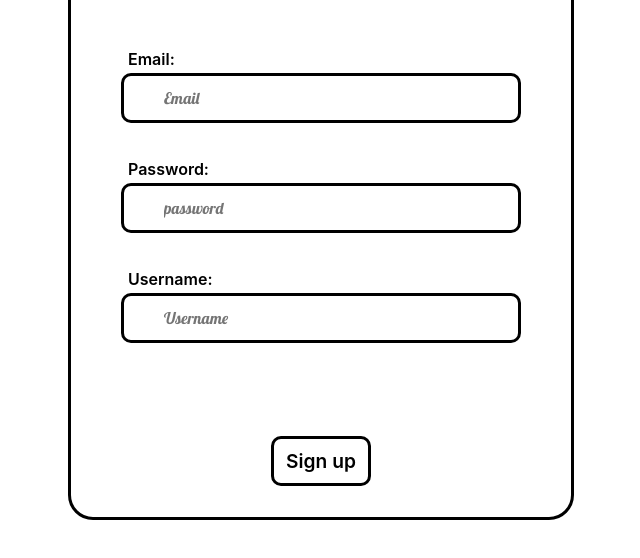
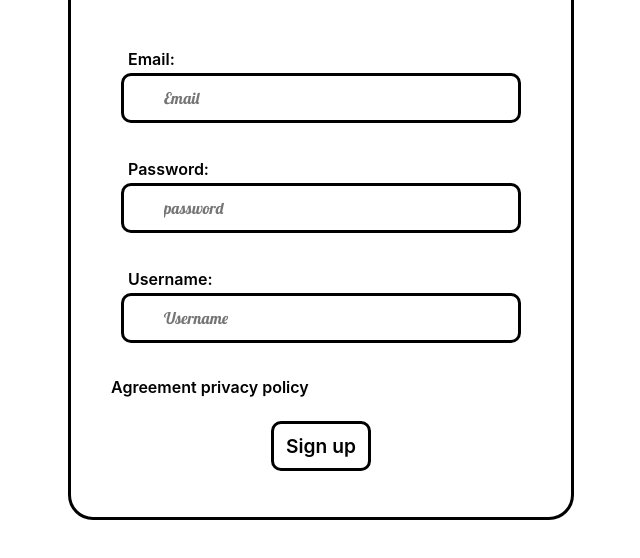
Before and after one commit to st4rgaz3r1010/final-project-web, a plain HTML site: page signup.html in a window 1280 px wide. Shown: the part 114-672 px from the top of the page, without its empty margins (319-959 px from the left). Drawn offline with Linux system fonts and the light colour scheme.

Commit message:
Add files via upload

```diff
--- a/signup.html
+++ b/signup.html
@@ -26,7 +26,8 @@
                     &nbsp;<p class="labelization1">Username:</p>
                 </div>
                 <input type="text" placeholder="Username">
-                <button class="btn" name="daftar"><a href="dashboard.html">Sign up</a></button>
+                &nbsp;<p class="labelization1">Agreement privacy policy</p>
+                <a href="dashboard.html"><button class="btn" name="daftar">Sign up</button></a>
             </form>
         </div>
     </div>
--- a/style_5.css
+++ b/style_5.css
@@ -87,6 +87,8 @@ input[type="password"]{
 .labelization1{
     position: relative;
     left: 8%;
+    font-family: DM Sans, -apple-system, BlinkMacSystemFont, "Segoe UI", Roboto, Oxygen-Sans, Ubuntu, Cantarell, "Helvetica Neue", sans-serif;
+    font-weight: 600;
 }
 .btn{
     display: table;
```
Also changed, not shown: login.html (+1 -1 lines).
